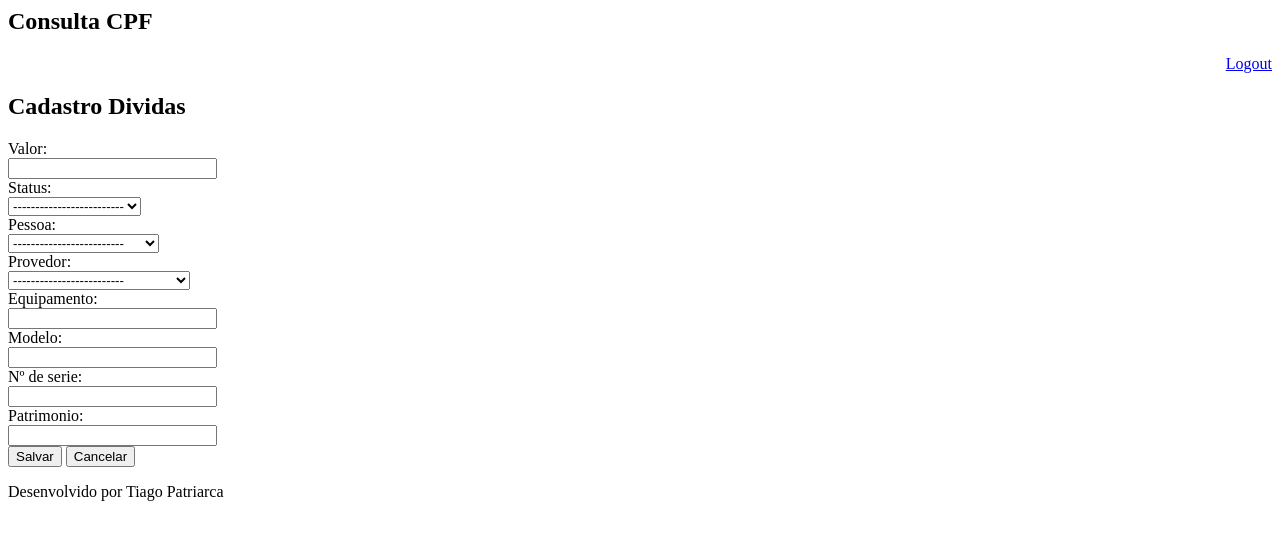
After one commit to tiagopatriarca/Consulta_Web, a Django app: page /divida/ in a window 1280 px wide. The commit adds this page. Shown: the top 540 px of the page. Run offline with Django 4.2, Linux system fonts and the light colour scheme; data comes from the database, SQL or seed files in the repository; both versions use the stored data as it was after the commit.

Commit message:
tela de cadastros feitas, falta ajustar cadastro de dividas

```diff
--- a/consulta_cpf_web/settings.py
+++ b/consulta_cpf_web/settings.py
@@ -105,13 +105,13 @@ AUTH_PASSWORD_VALIDATORS = [
 # Internationalization
 # https://docs.djangoproject.com/en/4.0/topics/i18n/
 
-LANGUAGE_CODE = 'en-us'
+LANGUAGE_CODE = 'pt-br'
 
-TIME_ZONE = 'UTC'
+TIME_ZONE = 'America/Sao_Paulo'
 
 USE_I18N = True
 
-USE_TZ = True
+USE_TZ = False
 
 
 # Static files (CSS, JavaScript, Images)
--- a/consulta_cpf_web/urls.py
+++ b/consulta_cpf_web/urls.py
@@ -21,8 +21,15 @@ from django.views.generic import RedirectView
 
 urlpatterns = [
     path('login/', views.login_user),
+
     path('pessoa/', views.pessoa),
     path('pessoa/submit', views.submit_pessoa),
+    path('pessoa/delete/<int:id>/', views.delete_pessoa),
+
+    path('divida/', views.divida),
+    path('divida/submit', views.submit_divida),
+    path('divida/delete/<int:id>/', views.delete_divida),
+
     path('logout/', views.logout_user),
     path('admin/', admin.site.urls),
     path('consulta/', views.consulta),
--- a/core/admin.py
+++ b/core/admin.py
@@ -4,14 +4,14 @@ from core.models import Pessoa, Provedor, Divida
 # Register your models here.
 
 class PessoaAdmin(admin.ModelAdmin):
-    list_display = ('nome_completo', 'cpf', 'rua', 'bairro', 'num')
+    list_display = ('id', 'nome_completo', 'cpf', 'rua', 'bairro', 'num')
     list_filter = ('cpf',)
 
 class ProvedorAdmin(admin.ModelAdmin):
-    list_display = ('sigla', 'provedor')
+    list_display = ('id', 'sigla', 'provedor')
 
 class DividaAdmin(admin.ModelAdmin):
-    list_display = ('cpf', 'provedor', 'valor', 'status')
+    list_display = ('id', 'cpf', 'provedor', 'valor', 'status')
     list_filter = ('provedor', 'cpf',)
 
 admin.site.register(Pessoa, PessoaAdmin)
--- a/core/models.py
+++ b/core/models.py
@@ -1,4 +1,5 @@
 from django.db import models
+from django.contrib.auth.models import User
 
 # Create your models here.
 
@@ -10,6 +11,7 @@ class Pessoa(models.Model):
     bairro = models.CharField(max_length=100, blank=False, null=False)
     num = models.CharField(max_length=10, verbose_name='Nº')
     complemento = models.CharField(max_length=100)
+    criador = models.ForeignKey(User, on_delete=models.CASCADE)
 
 class Provedor(models.Model):
     provedor = models.CharField(max_length=100, blank=True, null=True)
@@ -27,6 +29,7 @@ class Divida(models.Model):
     modelo = models.CharField(max_length=100, blank=True,null=True)
     Serial = models.CharField(max_length=100, blank=True,null=True)
     parimonio = models.CharField(max_length=100, blank=True,null=True)
+    criador = models.ForeignKey(User, on_delete=models.CASCADE)
 
 def __str__(self):
     return self.cpf
--- a/core/views.py
+++ b/core/views.py
@@ -4,6 +4,7 @@ from core.models import Pessoa, Provedor, Divida
 from django.contrib.auth.decorators import login_required
 from django.contrib.auth import authenticate, login, logout
 from django.contrib import messages
+from django.http.response import Http404
 # Create your views here.
 
 
@@ -35,18 +36,127 @@ def consulta(request):
     return render(request, 'consulta.html', resposta)
 
 def pessoa(request):
-    return render(request, 'pessoa.html')
+    id_pessoa = request.GET.get('id')
+    dados = {}
+    if id_pessoa:
+        dados['pessoa'] = Pessoa.objects.get(id=id_pessoa)
+    return render(request, 'pessoa.html', dados)
 
 @login_required(login_url='/login/')
 def submit_pessoa(request):
     if request.POST:
-       nome = request.POST.get('nome')
-       cpf = request.POST.get('cpf')
-       cep = request.POST.get('cep')
-       rua = request.POST.get('rua')
-       bairro = request.POST.get('bairro')
-       n = request.POST.get('n')
-       complemento = request.POST.get('complemento')
-       usuario = request.user
-       Pessoa.objects.create(nome_completo=nome, cpf=cpf, cep=cep, rua=rua, bairro=bairro, num=n, complemento=complemento)
-       return redirect('/')
+        nome = request.POST.get('nome')
+        cpf = request.POST.get('cpf')
+        cep = request.POST.get('cep')
+        rua = request.POST.get('rua')
+        bairro = request.POST.get('bairro')
+        n = request.POST.get('n')
+        complemento = request.POST.get('complemento')
+        usuario = request.user
+        id_pessoa = request.POST.get('id')
+        if id_pessoa:
+            try:
+                Pessoa.objects.filter(id=id_pessoa).update(nome_completo=nome,
+                                                            cpf=cpf,
+                                                            cep=cep,
+                                                            rua=rua,
+                                                            bairro=bairro,
+                                                            num=n,
+                                                            complemento=complemento,
+                                                            criador=usuario)
+            except:
+                raise Http404()
+        else:
+            try:
+                Pessoa.objects.create(nome_completo=nome,
+                                        cpf=cpf,
+                                        cep=cep,
+                                        rua=rua,
+                                        bairro=bairro,
+                                        num=n,
+                                        complemento=complemento,
+                                        criador=usuario)
+            except:
+                raise Http404()
+
+    return redirect('/')
+
+@login_required(login_url='/login/')
+def delete_pessoa(request, id):
+    usuario = request.user
+    try:
+        pessoa = Pessoa.objects.get(id=id)
+    except:
+        raise Http404()
+    if usuario == pessoa.criador:
+        pessoa.delete()
+    else:
+        raise Http404()
+    return redirect('/')
+
+###################################################################
+
+def divida(request):
+    pessoa = Pessoa.objects.all()
+    prov = Provedor.objects.all()
+    context = {
+        'prov': prov,
+        'pessoa': pessoa,
+            }
+    id_divida = request.GET.get('id')
+    dados = {}
+    if id_divida:
+        dados['divida'] = Divida.objects.get(id=id_divida)
+    return render(request, 'divida.html', context)
+
+@login_required(login_url='/login/')
+def submit_divida(request):
+    if request.POST:
+        valor = request.POST.get('valor')
+        status = request.POST.get('status')
+        cpf = request.POST.get('cpf')
+        provedor = request.POST.get('provedor')
+        equipamento = request.POST.get('equipamento')
+        serial = request.POST.get('serial')
+        patrimonio = request.POST.get('patrimonio')
+        usuario = request.user
+        id_divida = request.POST.get('id')
+        if id_divida:
+            try:
+                Divida.objects.filter(id=id_divida).update(valor=valor,
+                                                            status=status,
+                                                            cpf=cpf,
+                                                            provedor=provedor,
+                                                            equipamento=equipamento,
+                                                            serial=serial,
+                                                            patrimonio=patrimonio,
+                                                            criador=usuario)
+            except:
+                raise Http404()
+        else:
+            try:
+                Divida.objects.create(valor=valor,
+                                        status=status,
+                                        cpf=cpf,
+                                        provedor=provedor,
+                                        equipamento=equipamento,
+                                        serial=serial,
+                                        patrimonio=patrimonio,
+                                        criador=usuario)
+            except:
+                raise Http404()
+
+    return redirect('/')
+
+@login_required(login_url='/login/')
+def delete_divida(request, id):
+    usuario = request.user
+    try:
+        divida = Divida.objects.get(id=id)
+    except:
+        raise Http404()
+    if usuario == divida.criador:
+        divida.delete()
+    else:
+        raise Http404()
+    return redirect('/')
--- /dev/null
+++ b/templates/divida.html
@@ -0,0 +1,61 @@
+{% extends "model-page.html" %}
+
+{%block content %}
+
+<h2> Cadastro Dividas</h2>
+    <form action="submit" method="post">{% csrf_token %}
+        <input type="number" name="id" value="{{divida.id}}" hidden>
+        <label>Valor: </label>
+        <br>
+        <input type="text" name="valor" size="23" value="{{ divida.valor }}">
+        <br>
+        <label>Status: </label>
+        <br>
+        <select class="form-control" id="status" name="status">
+            <option value="{{ r }}">-------------------------</option>
+                <option value="Ativo">Divida Ativa</option>
+                <option value="Inativo">Divida Inativa</option>
+        </select>
+        <br>
+        <label>Pessoa: </label>
+        <br>
+        <select class="form-control" id="cpf" name="CPF">
+            <option value="{{ s }}">-------------------------</option>
+            {% for s in pessoa %}
+                <option value="{{s}}">{{ s.nome_completo }}</option>
+            {% endfor %}
+        </select>
+        <br>
+        <label>Provedor: </label>
+        <br>
+        <select class="form-control" id="provedor" name="provedor">
+            <option value="{{ t }}">-------------------------</option>
+            {% for t in prov %}
+                <option value="{{t}}">{{ t.provedor }}</option>
+            {% endfor %}
+        </select>
+        <br>
+        <label>Equipamento: </label>
+        <br>
+        <input type="text" name="equipamento" size="23" value="{{ divida.equipamento }}">
+        <br>
+        <label>Modelo: </label>
+        <br>
+        <input type="text" name="modelo" size="23" value="{{ divida.modelo }}">
+        <br>
+        <label>Nº de serie: </label>
+        <br>
+        <input type="text" name="serial" size="23" value="{{ dividas.Serial }}">
+        <br>
+        <label>Patrimonio: </label>
+        <br>
+        <input type="text" name="patrimonio" size="23" value="{{ divida.patrimonio }}">
+        <br>
+        <button type="submit" name="salvar">Salvar</button>
+        <a href="/">
+        <button type="button" name="cancelar">Cancelar</button>
+        </a>
+        <br>
+    </form>
+
+{%endblock %}
```
Also changed, not shown: templates/consulta.html (+7 -1 lines), templates/pessoa.html (+8 -7 lines), core/migrations/0002_divida_criador_pessoa_criador.py (added), db.sqlite3.
